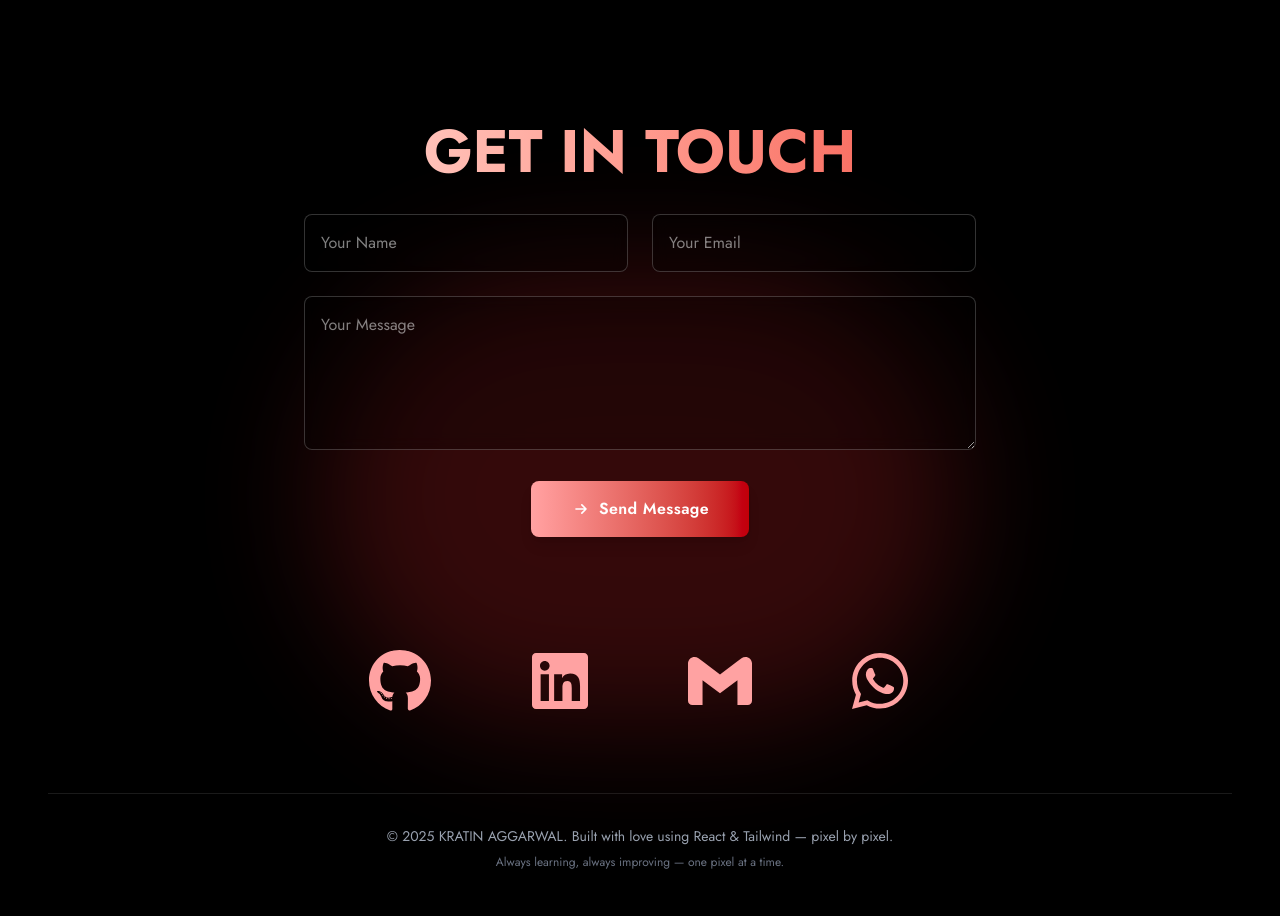
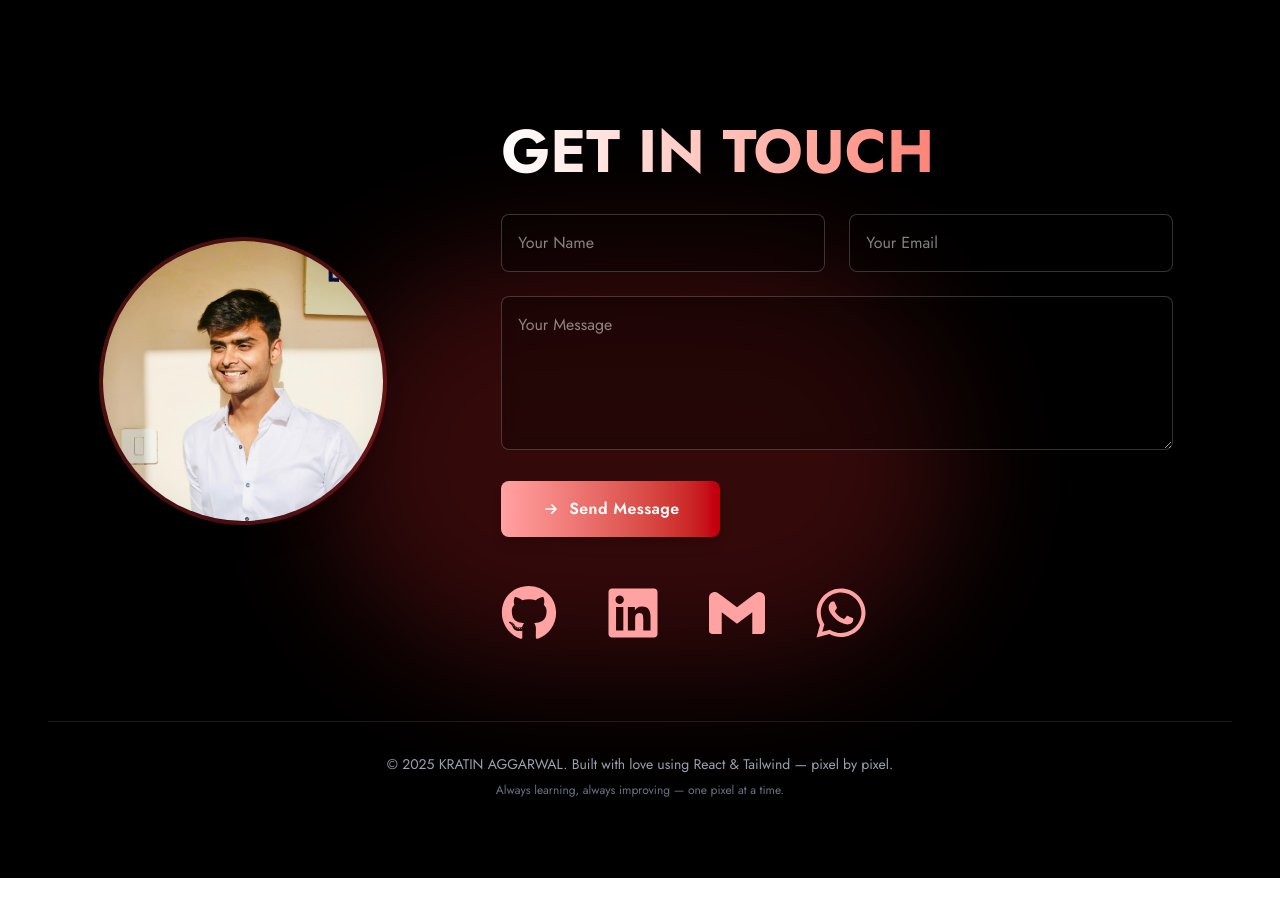
Before and after one commit to kratin01/Kratin_Portfolio, a React (Vite) app: page / in a window 1280 px wide. Shown: the part 3160-4076 px from the top of the page. After the commit the page ends 4038 px from the top, so only its background shows below. Built offline with nearby package versions, Linux system fonts and the light colour scheme.

Commit message:
feat: Add profile picture to ContactSection and enhance layout for better user experience

```diff
--- a/src/components/ContactSection.jsx
+++ b/src/components/ContactSection.jsx
@@ -2,11 +2,12 @@ import React, { forwardRef, useState } from "react";
 import { FaGithub, FaLinkedin, FaWhatsapp } from "react-icons/fa";
 import { SiGmail } from "react-icons/si";
 import emailjs from "emailjs-com";
-import toast, { Toaster } from "react-hot-toast";
+import toast from "react-hot-toast";
+
+import img from "./../../public/screenshots/kratin_img2.jpg";
 
 const ContactSection = forwardRef((props, ref) => {
   const [isSubmitting, setIsSubmitting] = useState(false);
-  const [submitStatus, setSubmitStatus] = useState(null);
   const currentYear = new Date().getFullYear();
 
   const handleSubmit = async (e) => {
@@ -21,7 +22,6 @@ const ContactSection = forwardRef((props, ref) => {
         import.meta.env.VITE_EMAILJS_USER_ID
       );
 
-      setSubmitStatus("success");
       e.target.reset();
       toast.success("Message sent successfully!", {
         duration: 4000,
@@ -29,14 +29,12 @@ const ContactSection = forwardRef((props, ref) => {
       });
     } catch (error) {
       console.error("Error sending email:", error);
-      setSubmitStatus("error");
       toast.error("Failed to send message. Please try again.", {
         duration: 4000,
         position: "bottom-center",
       });
     } finally {
       setIsSubmitting(false);
-      setTimeout(() => setSubmitStatus(null), 5000);
     }
   };
 
@@ -46,9 +44,31 @@ const ContactSection = forwardRef((props, ref) => {
       id="contact"
       className="bg-black text-white min-h-screen flex flex-col justify-between py-20 px-6 md:px-12 relative overflow-hidden"
     >
+      {/* Background glow effect */}
       <div className="absolute top-1/2 left-1/2 transform -translate-x-1/2 -translate-y-1/2 w-1/2 h-1/2 bg-red-900 opacity-40 blur-3xl rounded-full"></div>
 
-      <div className="max-w-6xl mx-auto w-full relative z-10 text-center flex-1 flex flex-col justify-center">
+      <div className="max-w-6xl mx-auto w-full relative z-10 flex-1 flex flex-col justify-center">
+        <div className="flex flex-col lg:flex-row items-center gap-12 lg:gap-20">
+          {/* Profile Picture Section */}
+          <div className="lg:w-1/3 flex justify-center">
+            <div className="relative group">
+              <img
+                src={img}
+                alt="Profile"
+                className="w-56 h-56 md:w-72 md:h-72 rounded-full object-cover border-4 border-red-500/30
+                group-hover:border-red-500/70 transition-all duration-500 shadow-xl
+                group-hover:shadow-red-500/20 transform group-hover:scale-105"
+              />
+              {/* Glow effect */}
+              <div
+                className="absolute inset-0 rounded-full bg-red-500/10 blur-md
+                opacity-0 group-hover:opacity-100 transition-opacity duration-500 -z-10"
+              ></div>
+            </div>
+          </div>
+
+          {/* Content Section */}
+          <div className="lg:w-2/3 text-center lg:text-left">
             <h2 className="text-4xl md:text-6xl font-bold mb-8 bg-gradient-to-r from-white to-red-600 text-transparent bg-clip-text">
               GET IN TOUCH
             </h2>
@@ -56,7 +76,7 @@ const ContactSection = forwardRef((props, ref) => {
             {/* Contact Form */}
             <form
               onSubmit={handleSubmit}
-          className="max-w-2xl mx-auto w-full mb-20"
+              className="max-w-2xl w-full mb-12 mx-auto lg:mx-0"
             >
               <div className="grid grid-cols-1 md:grid-cols-2 gap-6 mb-6">
                 <div className="relative z-10">
@@ -97,16 +117,13 @@ const ContactSection = forwardRef((props, ref) => {
                   transition-all duration-300
                   shadow-lg hover:shadow-xl
                   disabled:opacity-70 disabled:cursor-not-allowed
-    group"
+                  group w-full md:w-auto"
               >
-            {/* Animated gradient shine */}
                 <span
                   className="absolute inset-0 opacity-0 group-hover:opacity-30
                   transition-opacity duration-500
                   bg-[linear-gradient(110deg,transparent_25%,rgba(255,255,255,0.5)_50%,transparent_75%)]"
                 ></span>
-
-            {/* Button content */}
                 <span className="relative flex items-center justify-center gap-2">
                   {isSubmitting ? (
                     <>
@@ -152,61 +169,48 @@ const ContactSection = forwardRef((props, ref) => {
                     </>
                   )}
                 </span>
-
-            {/* Focus ring */}
-            <span
-              className="absolute inset-0 ring-2 ring-red-300/50 rounded-lg
-    opacity-0 group-focus:opacity-100 transition-opacity"
-            ></span>
               </button>
-
-          {/* {submitStatus === "success" && (
-            <p className="text-green-400 mt-4">Message sent successfully!</p>
-          )}
-          {submitStatus === "error" && (
-            <p className="text-red-400 mt-4">
-              Failed to send message. Please try again.
-            </p>
-          )} */}
             </form>
 
             {/* Social Links */}
-        <div className="flex flex-wrap justify-center gap-12 md:gap-24 mt-8">
+            <div className="flex flex-wrap justify-center lg:justify-start gap-8 md:gap-12">
               <a
                 href="https://github.com/kratin01"
                 target="_blank"
                 rel="noopener noreferrer"
-            className="text-red-300 group relative transition-all duration-300 icon-hover-effect github"
+                className="text-red-300 group relative transition-all duration-300"
               >
-            <FaGithub className="w-16 h-16 relative z-10 transition-all duration-300 ease-in-out group-hover:text-[#181717]" />
+                <FaGithub className="w-12 h-12 md:w-14 md:h-14 relative z-10 transition-all duration-300 ease-in-out group-hover:text-[#181717]" />
               </a>
 
               <a
                 href="https://linkedin.com/in/kratin-aggarwal-691157257/"
                 target="_blank"
                 rel="noopener noreferrer"
-            className="text-red-300 group relative transition-all duration-300 icon-hover-effect linkedin"
+                className="text-red-300 group relative transition-all duration-300"
               >
-            <FaLinkedin className="w-16 h-16 relative z-10 transition-all duration-300 ease-in-out group-hover:text-[#0076b5]" />
+                <FaLinkedin className="w-12 h-12 md:w-14 md:h-14 relative z-10 transition-all duration-300 ease-in-out group-hover:text-[#0076b5]" />
               </a>
 
               <a
                 href="https://mail.google.com/mail/?view=cm&fs=1&to=ridlad7@gmail.com"
-            className="text-red-300 group relative transition-all duration-300 icon-hover-effect gmail"
+                className="text-red-300 group relative transition-all duration-300"
                 target="_blank"
                 rel="noopener noreferrer"
               >
-            <SiGmail className="w-16 h-16 relative z-10 transition-all duration-300 ease-in-out group-hover:text-[#db4537e2]" />
+                <SiGmail className="w-12 h-12 md:w-14 md:h-14 relative z-10 transition-all duration-300 ease-in-out group-hover:text-[#db4537e2]" />
               </a>
 
               <a
                 href="https://wa.me/+918750281658"
                 target="_blank"
                 rel="noopener noreferrer"
-            className="text-red-300 group relative transition-all duration-300 icon-hover-effect whatsapp"
+                className="text-red-300 group relative transition-all duration-300"
               >
-            <FaWhatsapp className="w-16 h-16 relative z-10 transition-all duration-300 ease-in-out group-hover:text-[#25d366]" />
+                <FaWhatsapp className="w-12 h-12 md:w-14 md:h-14 relative z-10 transition-all duration-300 ease-in-out group-hover:text-[#25d366]" />
               </a>
+            </div>
+          </div>
         </div>
       </div>
 
```
Also changed, not shown: public/screenshots/kratin_img2.jpg (added). Lines whose indentation alone changed are shown as unchanged.
